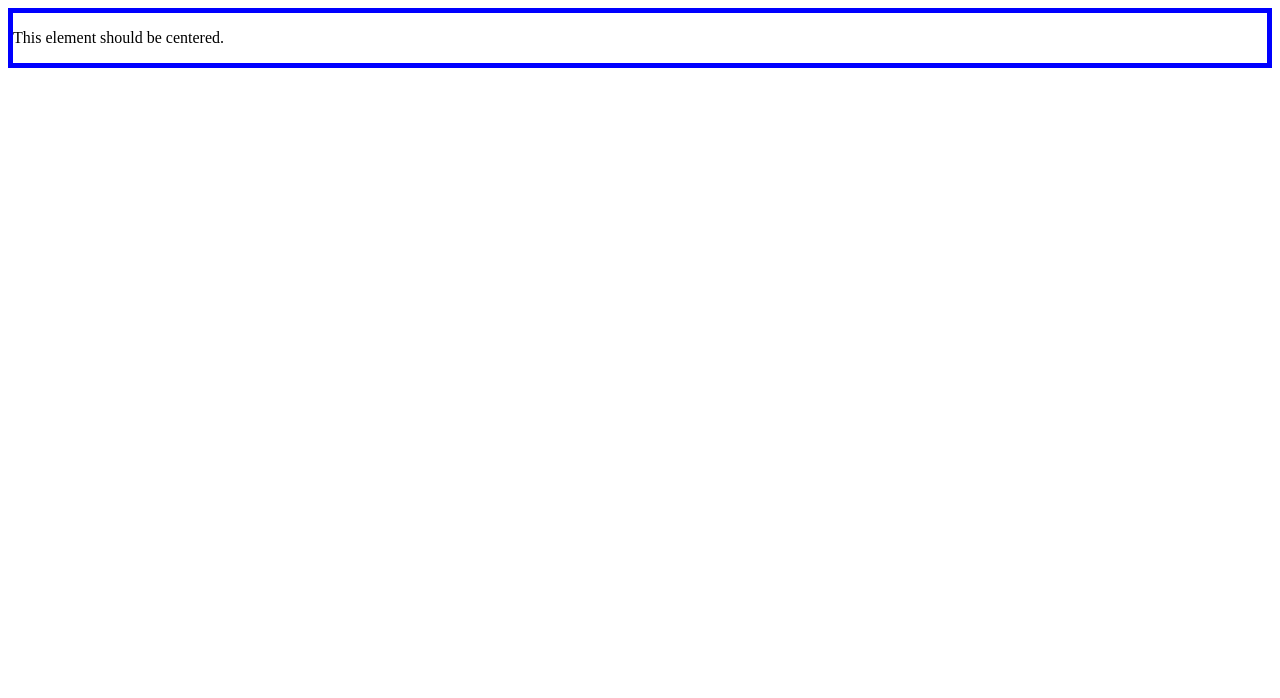
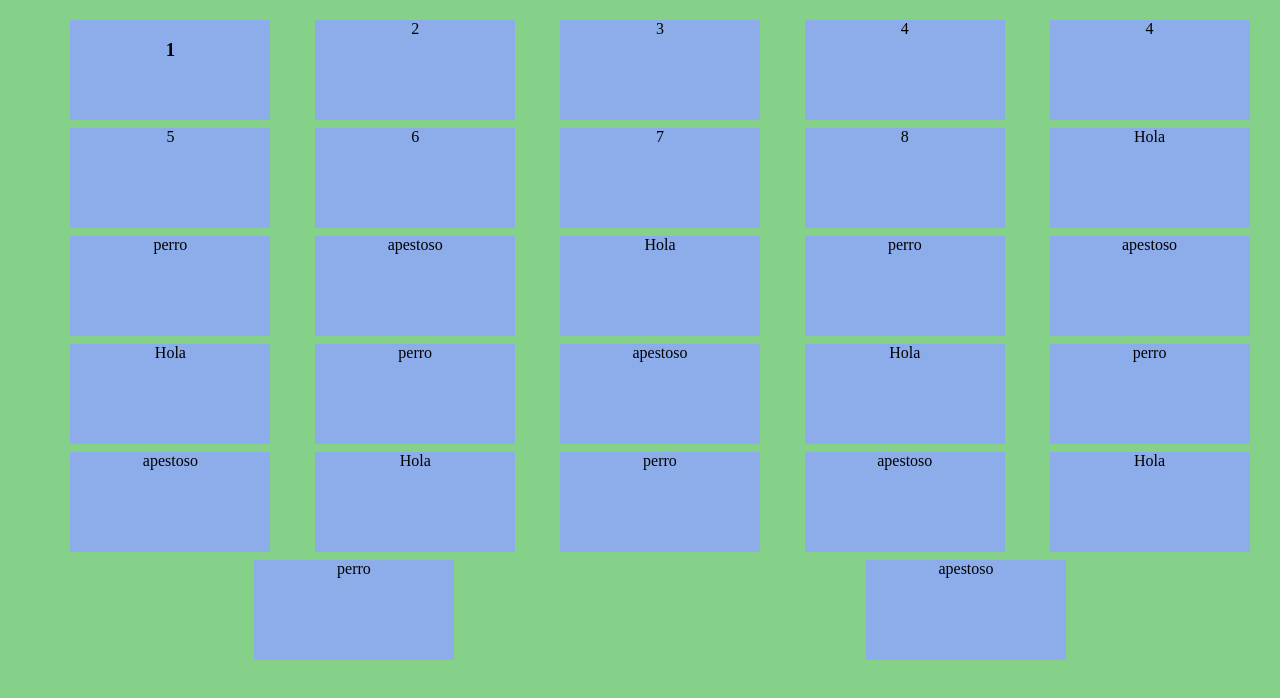
Before and after one commit to DaryCC/front_end, a plain HTML site: page M3.html in a window 1280 px wide. Drawn offline with Linux system fonts and the light colour scheme.

Commit message:
Flexbox play araound

```diff
--- a/M3.css
+++ b/M3.css
@@ -1,10 +1,20 @@
-div {
-    border: 5px solid blue;
-  }
+/*Make parent element a flex container*/
+body{
+  background-color: #86d18a;
 
-  p {
-    border: 5px solid black;
-    width: 50%;
-    margin-left: 25%;
-    margin-right:25%;
-  }
+}
+ul   {
+  display:flex  ; /*or inline-flex*/
+  list-style-type: none;;
+  flex-flow:row wrap ;
+  justify-content: space-around;
+
+}
+
+li {
+  width: 200px;
+  height: 100px;
+  background-color: #8cacea;
+  text-align:center;
+  margin: 4px;
+}
--- a/M3.html
+++ b/M3.html
@@ -1,11 +1,42 @@
+<!DOCTYPE html>
 <html>
- <head>
-   <title>Centering elements using margins</title>
-   <link rel="stylesheet" href="M3.css">
- </head>
- <body>
-   <div>
-     <p>This element should be centered.</p>
-   </div>
- </body>
+
+<head>
+	<title>Flexbox Starter</title>
+  <link href="M3.css" rel="stylesheet">
+</head>
+
+<body>
+
+<ul> <!--parent element-->
+  <li><h3>1</h3></li> <!--first child element-->
+  <li>2</li> <!--second child element-->
+  <li>3</li> <!--third child element-->
+  <li>4</li> <!--first child element-->
+  <li>4</li> <!--second child element-->
+  <li>5</li>
+  <li>6</li> <!--first child element-->
+  <li>7</li> <!--second child element-->
+  <li>8</li>
+  <li>Hola</li> <!--first child element-->
+  <li>perro</li> <!--second child element-->
+  <li>apestoso</li>
+  <li>Hola</li> <!--first child element-->
+  <li>perro</li> <!--second child element-->
+  <li>apestoso</li>
+  <li>Hola</li> <!--first child element-->
+  <li>perro</li> <!--second child element-->
+  <li>apestoso</li>
+  <li>Hola</li> <!--first child element-->
+  <li>perro</li> <!--second child element-->
+  <li>apestoso</li>
+  <li>Hola</li> <!--first child element-->
+  <li>perro</li> <!--second child element-->
+  <li>apestoso</li>
+  <li>Hola</li> <!--first child element-->
+  <li>perro</li> <!--second child element-->
+  <li>apestoso</li>
+</ul>
+
+</body>
 </html>
```
